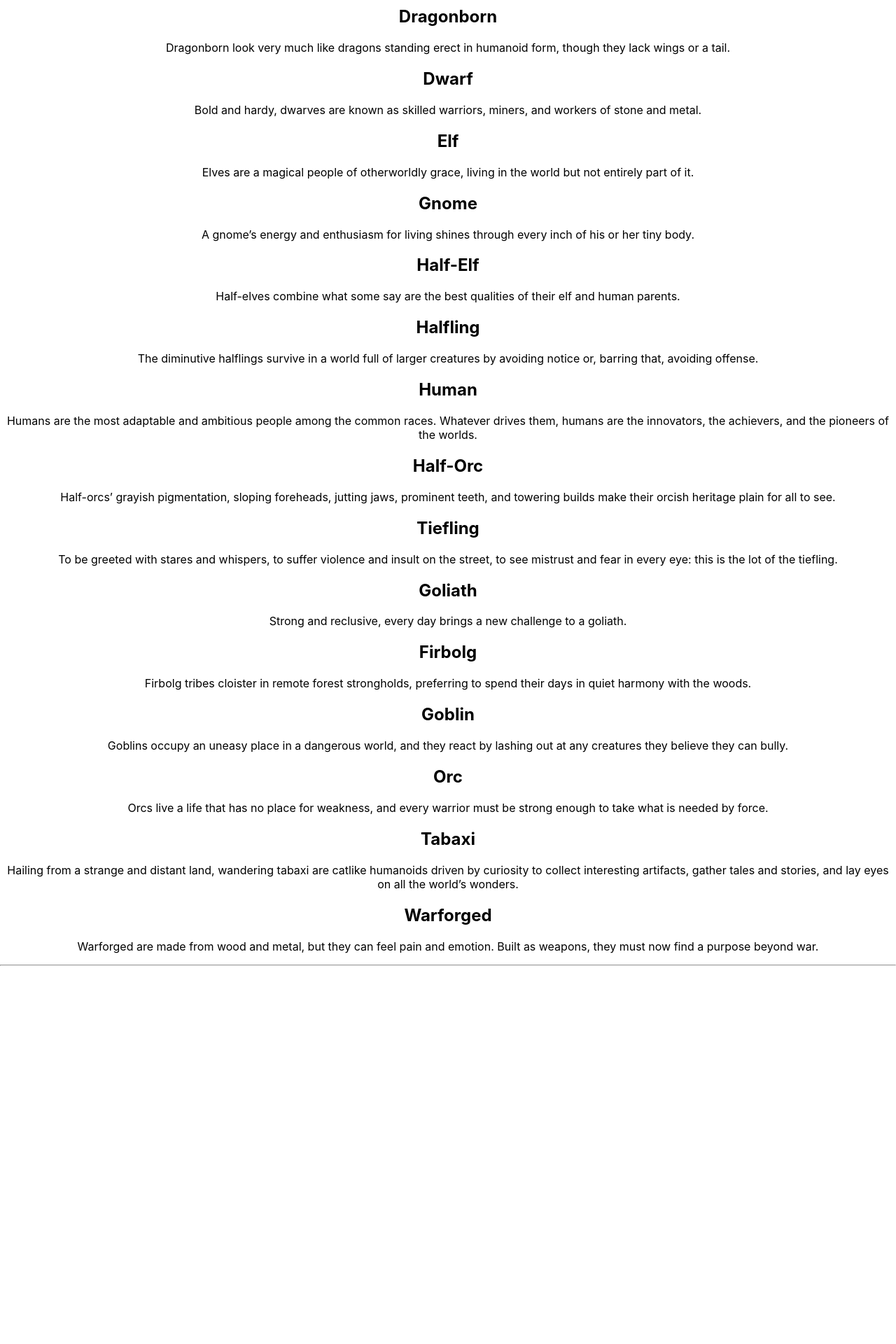
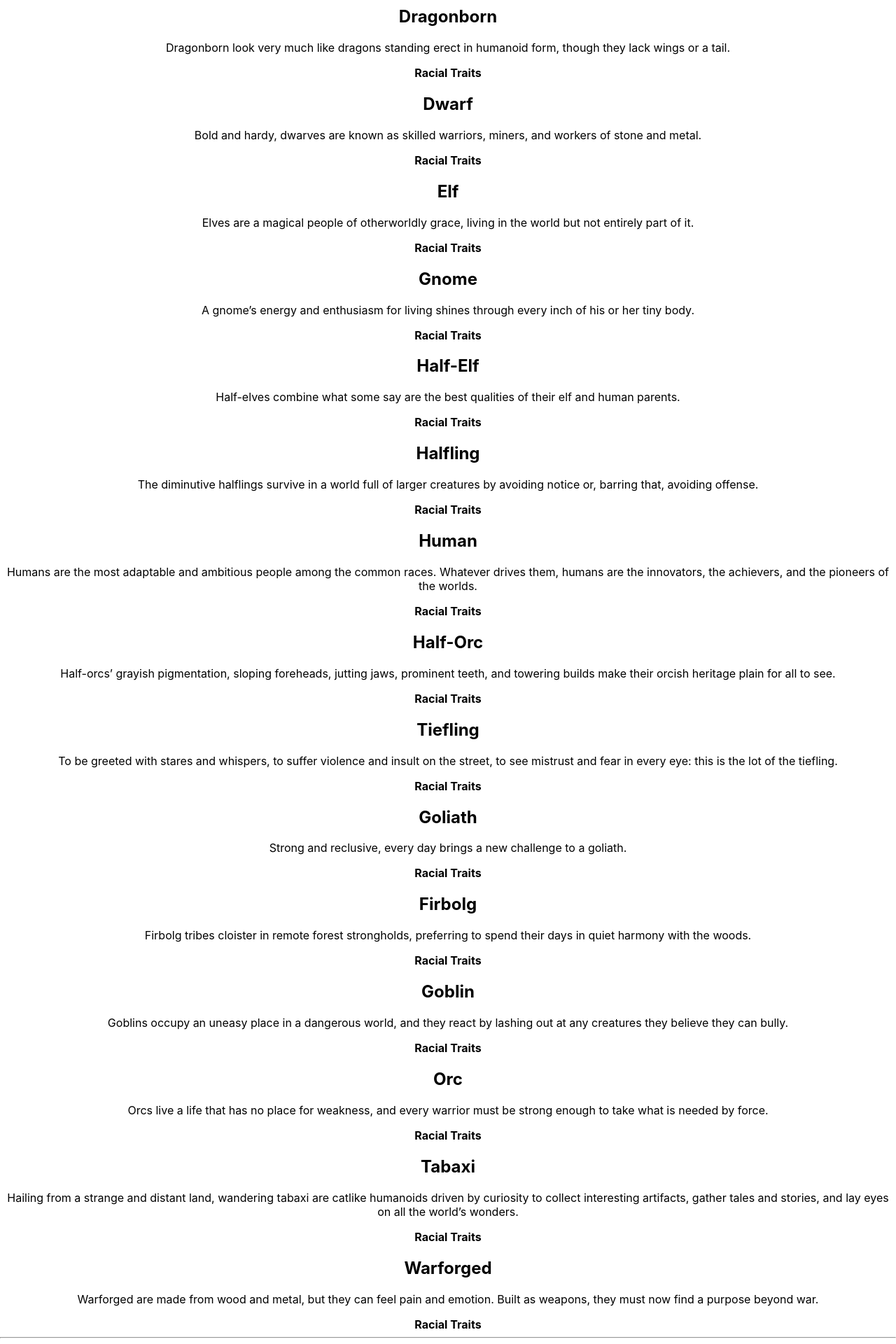
Before and after one commit to Santiago548/NPC_Generator_Ver2, a React (Create React App) app in the folder npc-frontend/: page /races in a window 1280 px wide. Shown: the part 175-2095 px from the top of the page at 70% size. Before the commit the page ends 1563 px from the top, so only its background shows below. Built offline with nearby package versions, Linux system fonts and the light colour scheme; no server answers.

Commit message:
update race page and class page
add all data needed to show stats for the classes in the app. and add the titles for racial traits to race page for each race.

```diff
--- a/npc-frontend/src/components/NpcClasses.js
+++ b/npc-frontend/src/components/NpcClasses.js
@@ -32,7 +32,7 @@ export const NpcClasses = () => {
                 <strong>Hit Die:</strong>
                 d8<br />
                 <strong>Primary Ability:</strong>
-                Wisdom
+                Wisdom<br />
                 <strong>Saves:</strong>
                 Wisdom & Charisma<br />
             </p>
@@ -40,71 +40,101 @@ export const NpcClasses = () => {
             <p>A priest of the Old Faith, wielding the powers of nature and adopting animal forms</p>
             <p>
                 <strong>Hit Die:</strong>
+                d8<br />
                 <strong>Primary Ability:</strong>
+                Wisdom<br />
                 <strong>Saves:</strong>
+                Intelligence & Wisdom<br />
             </p>
             <h2>Fighter</h2>
             <p>A master of martial combat, skilled with a variety of weapons and armor</p>
             <p>
                 <strong>Hit Die:</strong>
+                d10<br />
                 <strong>Primary Ability:</strong>
+                Strength & Dexterity<br />
                 <strong>Saves:</strong>
+                Strength<br />
             </p>
             <h2>Monk</h2>
             <p>A master of martial arts, harnessing the power of the body in pursuit of physical and spiritual perfection</p>
             <p>
                 <strong>Hit Die:</strong>
+                d8<br />
                 <strong>Primary Ability:</strong>
+                Dexterity & Wisdom<br />
                 <strong>Saves:</strong>
+                Strength & Dexterity
             </p>
             <h2>Paladin</h2>
             <p>A holy warrior bound to a sacred oath</p>
             <p>
                 <strong>Hit Die:</strong>
+                d10<br />
                 <strong>Primary Ability:</strong>
+                Strenght & Charisma<br />
                 <strong>Saves:</strong>
+                Wisdom & Charisma<br />
             </p>
             <h2>Ranger</h2>
             <p>A warrior who combats threats on the edges of civilization</p>
             <p>
                 <strong>Hit Die:</strong>
+                d10<br />
                 <strong>Primary Ability:</strong>
+                Dexterity & Wisdom<br />
                 <strong>Saves:</strong>
+                Strength & Dexterity
             </p>
             <h2>Rogue</h2>
             <p>A scoundrel who uses stealth and trickery to overcome obstacles and enemies</p>
             <p>
                 <strong>Hit Die:</strong>
+                d8<br />
                 <strong>Primary Ability:</strong>
+                Dexterity<br />
                 <strong>Saves:</strong>
+                Dexterity & Intelligence
             </p>
             <h2>Sorcerer</h2>
             <p>A spellcaster who draws on inherent magic from a gift or bloodline</p>
             <p>
                 <strong>Hit Die:</strong>
+                d6<br />
                 <strong>Primary Ability:</strong>
+                Charisma<br />
                 <strong>Saves:</strong>
+                Constitution & Charisma
             </p>
             <h2>Warlock</h2>
             <p>A wielder of magic that is derived from a bargain with an extraplanar entity</p>
             <p>
                 <strong>Hit Die:</strong>
+                d8<br />
                 <strong>Primary Ability:</strong>
+                Charisma<br />
                 <strong>Saves:</strong>
+                Wisdom & Charisma
             </p>
             <h2>Wizard</h2>
             <p>A scholarly magic-user capable of manipulating the structures of reality</p>
             <p>
                 <strong>Hit Die:</strong>
+                d6<br />
                 <strong>Primary Ability:</strong>
+                Intelligence<br />
                 <strong>Saves:</strong>
+                Intelligence & Wisdom
             </p>
             <h2>Artificer</h2>
             <p>Masters of invention, artificers use ingenuity and magic to unlock extraordinary capabilities in objects.</p>
             <p>
                 <strong>Hit Die:</strong>
+                d8<br />
                 <strong>Primary Ability:</strong>
+                Intelligence<br />
                 <strong>Saves:</strong>
+                Constitution & Intelligence
             </p>
         </div>
     )
--- a/npc-frontend/src/components/NpcRaces.js
+++ b/npc-frontend/src/components/NpcRaces.js
@@ -7,34 +7,49 @@ export const NpcRaces = () => {
             <hr></hr>
             <h2>Dragonborn</h2>
             <p>Dragonborn look very much like dragons standing erect in humanoid form, though they lack wings or a tail.</p>
+            <strong>Racial Traits</strong>
             <h2>Dwarf</h2>
             <p>Bold and hardy, dwarves are known as skilled warriors, miners, and workers of stone and metal.</p>
+            <strong>Racial Traits</strong>
             <h2>Elf</h2>
             <p>Elves are a magical people of otherworldly grace, living in the world but not entirely part of it.</p>
+            <strong>Racial Traits</strong>
             <h2>Gnome</h2>
             <p>A gnome’s energy and enthusiasm for living shines through every inch of his or her tiny body.</p>
+            <strong>Racial Traits</strong>
             <h2>Half-Elf</h2>
             <p>Half-elves combine what some say are the best qualities of their elf and human parents.</p>
+            <strong>Racial Traits</strong>
             <h2>Halfling</h2>
             <p>The diminutive halflings survive in a world full of larger creatures by avoiding notice or, barring that, avoiding offense.</p>
+            <strong>Racial Traits</strong>
             <h2>Human</h2>
             <p>Humans are the most adaptable and ambitious people among the common races. Whatever drives them, humans are the innovators, the achievers, and the pioneers of the worlds.</p>
+            <strong>Racial Traits</strong>
             <h2>Half-Orc</h2>
             <p>Half-orcs’ grayish pigmentation, sloping foreheads, jutting jaws, prominent teeth, and towering builds make their orcish heritage plain for all to see.</p>
+            <strong>Racial Traits</strong>
             <h2>Tiefling</h2>
             <p>To be greeted with stares and whispers, to suffer violence and insult on the street, to see mistrust and fear in every eye: this is the lot of the tiefling.</p>
+            <strong>Racial Traits</strong>
             <h2>Goliath</h2>
             <p>Strong and reclusive, every day brings a new challenge to a goliath.</p>
+            <strong>Racial Traits</strong>
             <h2>Firbolg</h2>
             <p>Firbolg tribes cloister in remote forest strongholds, preferring to spend their days in quiet harmony with the woods.</p>
+            <strong>Racial Traits</strong>
             <h2>Goblin</h2>
             <p>Goblins occupy an uneasy place in a dangerous world, and they react by lashing out at any creatures they believe they can bully.</p>
+            <strong>Racial Traits</strong>
             <h2>Orc</h2>
             <p>Orcs live a life that has no place for weakness, and every warrior must be strong enough to take what is needed by force.</p>
+            <strong>Racial Traits</strong>
             <h2>Tabaxi</h2>
             <p>Hailing from a strange and distant land, wandering tabaxi are catlike humanoids driven by curiosity to collect interesting artifacts, gather tales and stories, and lay eyes on all the world’s wonders.</p>
+            <strong>Racial Traits</strong>
             <h2>Warforged</h2>
             <p>Warforged are made from wood and metal, but they can feel pain and emotion. Built as weapons, they must now find a purpose beyond war.</p>
+            <strong>Racial Traits</strong>
         </div>
     )
 }
```
